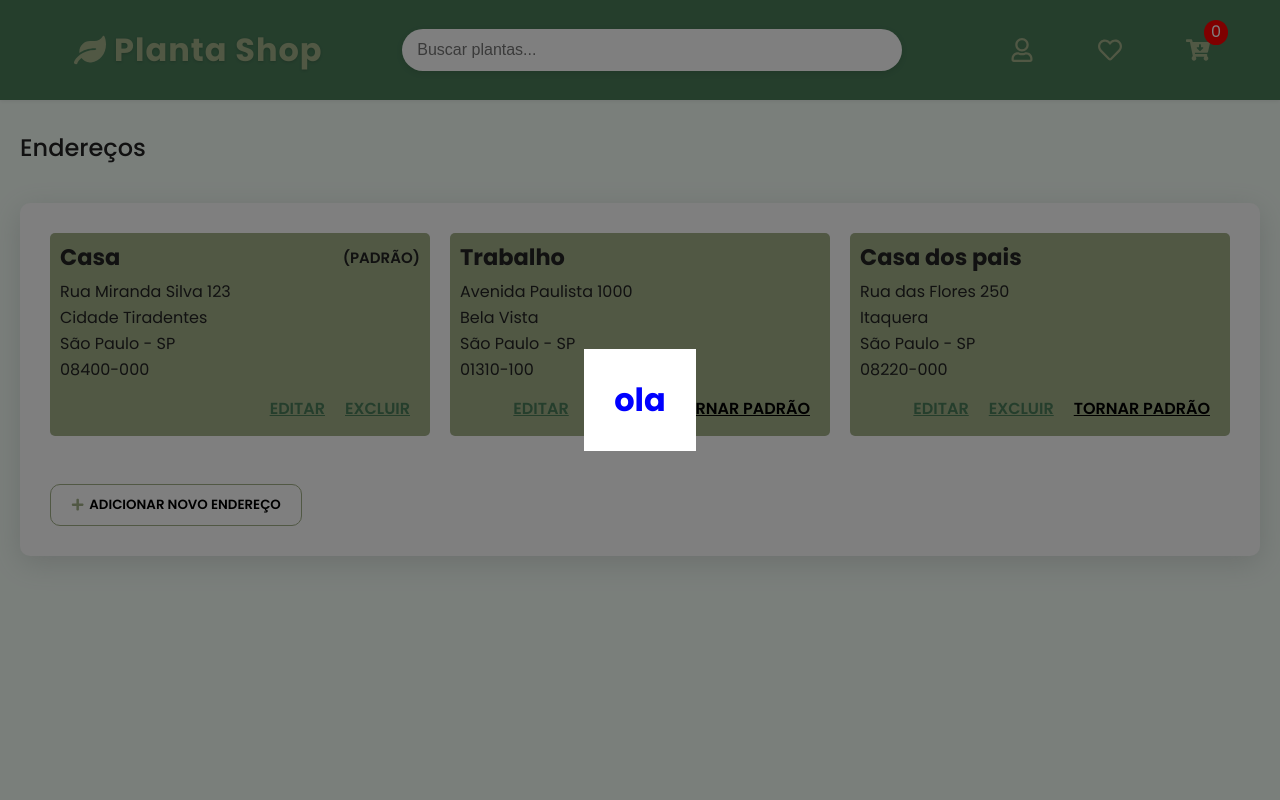
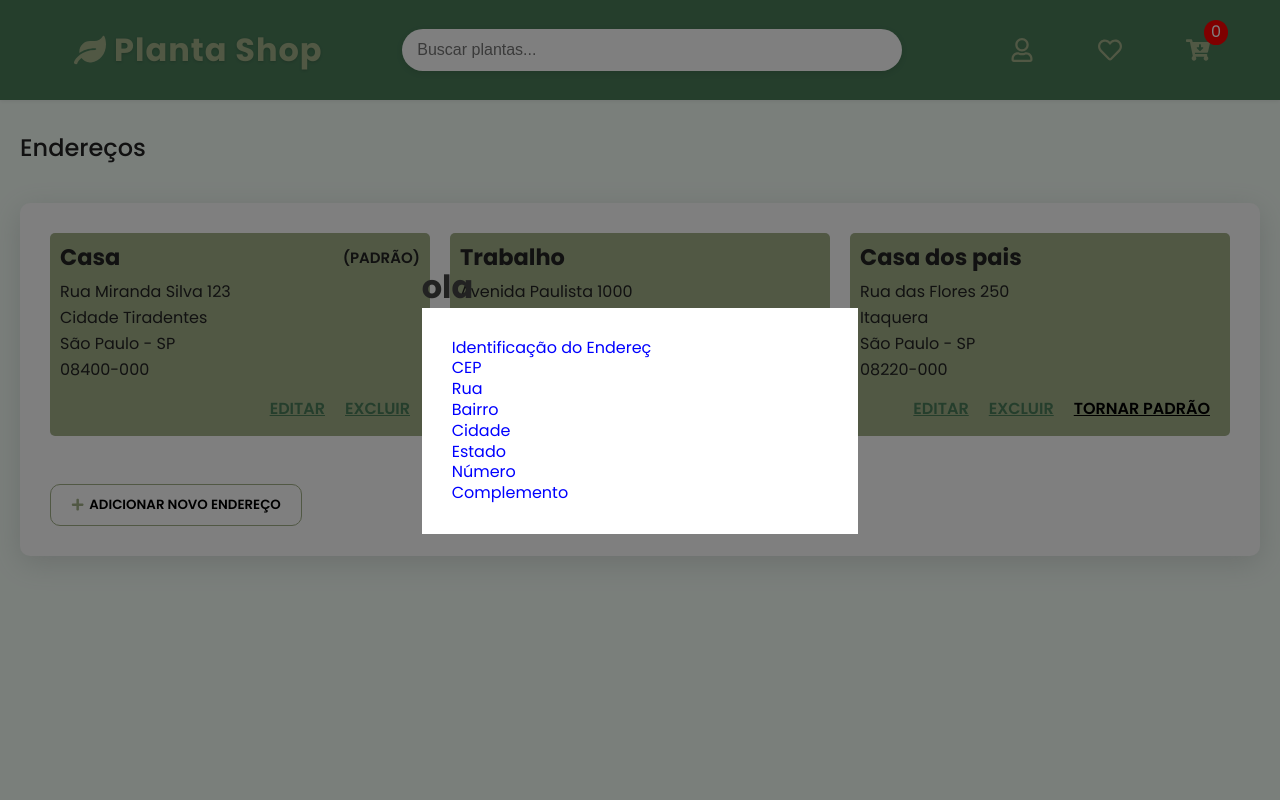
Before and after one commit to DiogoIV/My_store, a React (Vite) app: page /minha-conta/enderecos in a window 1280 px wide. Both pictures are taken after a click on the button "ADICIONAR NOVO ENDEREÇO". Shown: the top 800 px of the page. Built offline with nearby package versions, Linux system fonts and the light colour scheme.

Commit message:
set
Criando o conteúdo do modal-endereço.

```diff
--- a/src/pages/Perfil/Enderecos/Enderecos.jsx
+++ b/src/pages/Perfil/Enderecos/Enderecos.jsx
@@ -169,9 +169,76 @@ function Enderecos() {
 
                 <div className='container-modal-enderecos'>
                     <div className='modal-enderecos'>
+
+                        <h1>ola</h1>
+
                         <form action="" className='form-modal-enderecos'>
-                            <h1>ola</h1>
+
+                            <div className='campo-identificacao'>
+
+                                <label htmlFor="identificacao">Identificação do Endereç
+                                </label>
+
+                                <input type="text" id="identificacao" />
+
+                            </div>
+
+                            <div className='campo-cep'>
+
+                                <label htmlFor="cep">CEP</label>
+                                <input type="number" id="cep" />
+
+                            </div>
+
+                            <div className='campo-rua'>
+
+                                <label htmlFor="rua">Rua</label>
+
+                                <input type="text" id="rua" />
+
+                            </div>
+
+
+
+
+                            <div className='campo-rua'>
+                                <label htmlFor="bairro">Bairro</label>
+                                <input type="text" id="bairro" />
+                            </div>
+
+
+                            <div className='campo-cidade'>
+                                <label htmlFor="cidade">Cidade</label>
+                                <input type="text" id="cidade" />
+                            </div>
+
+                            <div className='campo-estado'>
+                                <label htmlFor="cidade">Estado</label>
+                                <input type="text" id="estado" />
+                            </div>
+
+
+
+
+                            <div className='campo-numero'>
+
+                                <label htmlFor="numero">Número</label>
+
+                                <input type="text" id="numero" />
+
+                            </div>
+
+
+                            <div className='campo-complemento'>
+
+                                <label htmlFor="complemento">Complemento</label>
+
+                                <input type="text" id="complemento" />
+
+                            </div>
+
                         </form>
+
                     </div>
                 </div>
 
```
